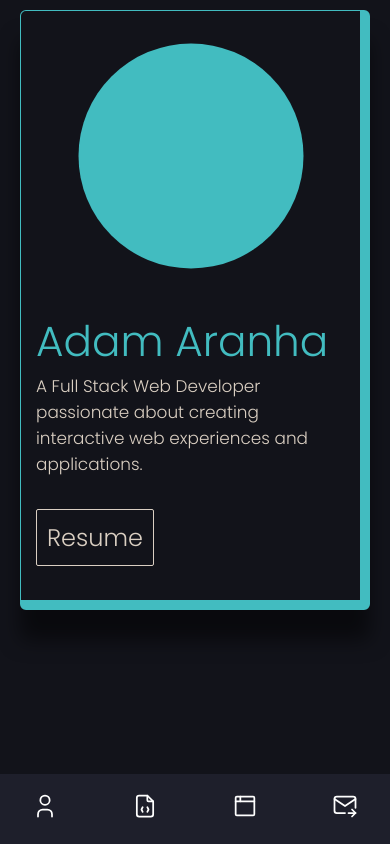
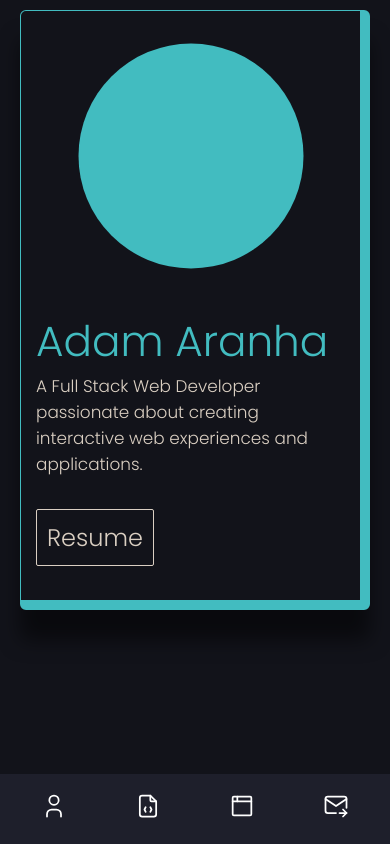
Before and after one commit to AdamAranha/portfolio, a React (Create React App) app in the folder client/: page / in a window 390 px wide. Shown: the top 844 px of the page. Built offline with nearby package versions, Linux system fonts and the light colour scheme.

Commit message:
Adjusted link group width so that highlighted button is not cut off

```diff
--- a/client/src/components/Header/Header.css
+++ b/client/src/components/Header/Header.css
@@ -125,7 +125,7 @@
     display: -webkit-inline-box;
     display: -ms-inline-flexbox;
     display: inline-flex;
-    width: 400px;
+    width: 375px;
     position: unset;
     -webkit-transform: unset;
             transform: unset;
--- a/client/src/components/Header/Header.scss
+++ b/client/src/components/Header/Header.scss
@@ -116,7 +116,7 @@ $fancy:false;
         .links-group{
             padding: 0;
             display: inline-flex;
-            width: 400px;
+            width: 375px;
             position: unset;
             transform: unset;
         }
```
